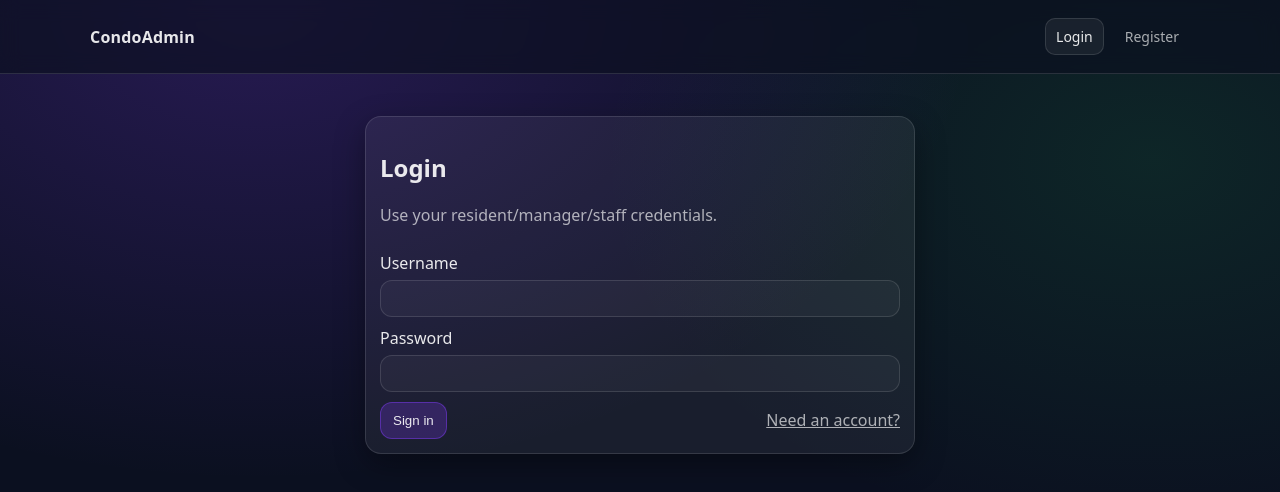
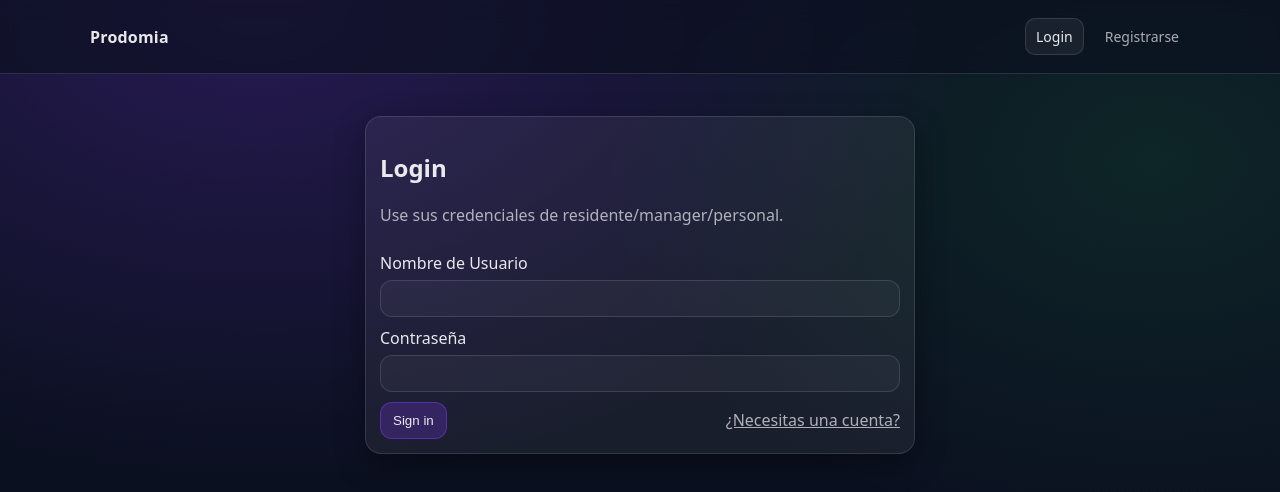
Before and after one commit to qosme/Prodomia, a React app in the folder frontend/: page /login in a window 1280 px wide. Shown: the top 492 px of the page. Built offline with nearby package versions, Linux system fonts and the light colour scheme; no server answers; the HTML template or start-up script is replaced by a standard one.

Commit message:
Traducción de página de login

```diff
--- a/frontend/src/App.jsx
+++ b/frontend/src/App.jsx
@@ -35,7 +35,7 @@ function AppNav() {
     <div className="nav">
       <div className="container nav-inner">
         <NavLink className="brand" to="/">
-          CondoAdmin
+          Prodomia
         </NavLink>
         <div className="tabs">
           {user ? (
@@ -72,7 +72,7 @@ function AppNav() {
                 Login
               </NavLink>
               <NavLink className={({ isActive }) => `tab ${isActive ? 'active' : ''}`} to="/register">
-                Register
+                Registrarse
               </NavLink>
             </>
           )}
--- a/frontend/src/pages/LoginPage.jsx
+++ b/frontend/src/pages/LoginPage.jsx
@@ -28,15 +28,15 @@ export default function LoginPage() {
     <div className="container">
       <div className="card" style={{ maxWidth: 520, margin: '24px auto' }}>
         <h2>Login</h2>
-        <p className="muted">Use your resident/manager/staff credentials.</p>
+        <p className="muted">Use sus credenciales de residente/manager/personal.</p>
         <div style={{ height: 10 }} />
         <form onSubmit={onSubmit}>
           <div className="field">
-            <label>Username</label>
+            <label>Nombre de Usuario</label>
             <input value={username} onChange={(e) => setUsername(e.target.value)} />
           </div>
           <div className="field">
-            <label>Password</label>
+            <label>Contraseña</label>
             <input
               type="password"
               value={password}
@@ -49,7 +49,7 @@ export default function LoginPage() {
               {busy ? 'Signing in…' : 'Sign in'}
             </button>
             <Link className="muted" to="/register">
-              Need an account?
+              ¿Necesitas una cuenta?
             </Link>
           </div>
         </form>
```
